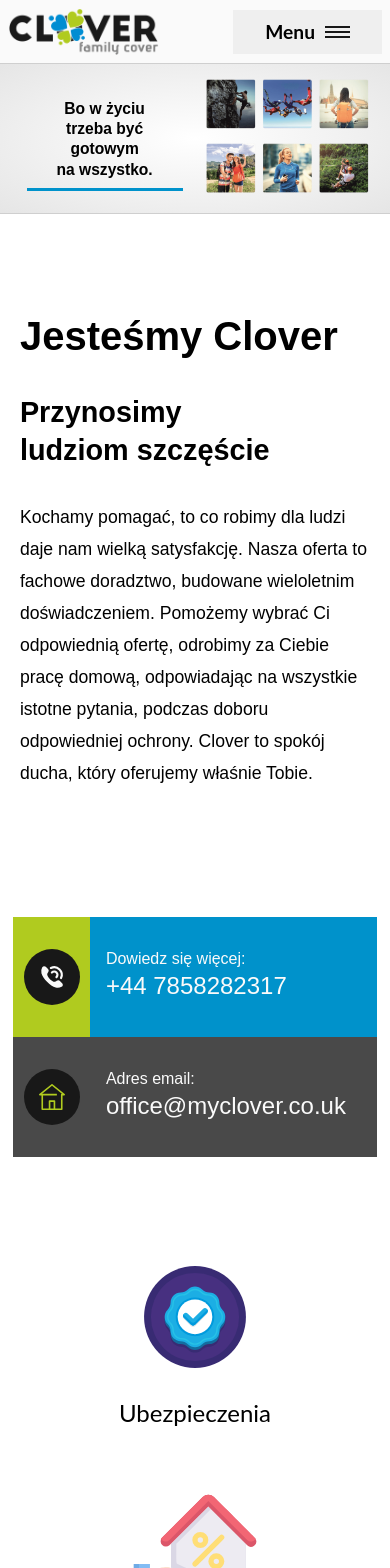
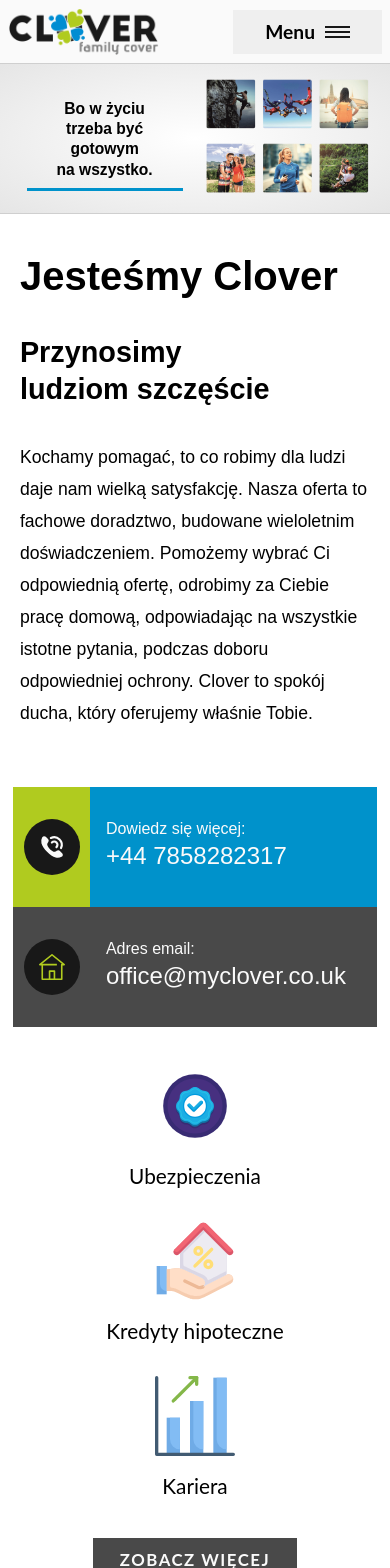
Before and after one commit to TZ-fn/MyClover, a React (Vite) app: page / in a window 390 px wide. Shown: the top 1568 px of the page. Built offline with nearby package versions, Linux system fonts and the light colour scheme; a web font is replaced by a local one.

Commit message:
fix: resize the margins for better responsiveness

```diff
--- a/src/components/AboutSection/AboutSection.module.scss
+++ b/src/components/AboutSection/AboutSection.module.scss
@@ -3,10 +3,14 @@
   flex-direction: column;
   align-items: center;
   justify-content: center;
-  gap: 4rem;
+  gap: 4vw;
   max-width: 85rem;
-  margin: 5rem auto;
+  margin: 5vw auto 10vw auto;
   padding: 1rem 1vw;
+
+  @media (max-width: 1200px) {
+    gap: 10vw;
+  }
 }
 
 .mainInfoContainer,
@@ -38,6 +42,7 @@
 
   @media (max-width: 1200px) {
     flex-direction: column;
+    gap: 15vw;
   }
 }
 
@@ -139,7 +144,6 @@
 }
 
 .iconsContainer {
-  margin-top: 2rem;
   width: 100%;
   justify-content: space-around;
   gap: 2vw;
@@ -154,7 +158,7 @@
 
   @media (max-width: 600px) {
     flex-direction: column;
-    gap: 4rem;
+    gap: 2rem;
   }
 }
 
@@ -162,6 +166,11 @@
   position: relative;
   height: 8rem;
   width: 8rem;
+
+  @media (max-width: 600px) {
+    height: 5rem;
+    width: 5rem;
+  }
 
   &:hover {
     .icon {
@@ -196,6 +205,10 @@
 .iconLabel {
   font-size: 1.5rem;
   transition: all 0.2s ease-in-out;
+
+  @media (max-width: 600px) {
+    font-size: 1.3rem;
+  }
 }
 
 .actionButton {
--- a/src/components/BottomImage/ImageBanner.module.scss
+++ b/src/components/BottomImage/ImageBanner.module.scss
@@ -3,7 +3,7 @@
   height: clamp(15rem, 38vw, 45rem);
   background-image: url("../../assets/footerBg.jpg");
   background-size: cover;
-  background-position: 50% 70%;
+  background-position: 50% 59%;
   background-repeat: no-repeat;
   border-bottom: 1px solid var(--grey);
 }
@@ -11,26 +11,38 @@
 .imageBannerDivider {
   position: relative;
   width: 100%;
-  height: 9vh;
+  height: 8vw;
   background-color: transparent;
 
-  &::before {
+  &::before,
+  &::after {
     position: absolute;
     content: "";
     width: 50%;
-    left: 0;
     height: 100%;
     background-color: #fff;
+
+    @media (max-width: 600px) {
+      height: 130%;
+    }
+  }
+
+  &::before {
+    left: 0;
     border-radius: 0 0 4vw 0;
+
+    @media (max-width: 600px) {
+      border-radius: 0 0 6vw 0;
+    }
   }
+
   &::after {
-    position: absolute;
-    content: "";
     right: 0;
-    width: 50%;
-    height: 100%;
-    background-color: #fff;
     border-radius: 0 0 0 4vw;
+
+    @media (max-width: 600px) {
+      border-radius: 0 0 0 6vw;
+    }
   }
 }
 
--- a/src/components/PostsGallery/PostsGallery.module.scss
+++ b/src/components/PostsGallery/PostsGallery.module.scss
@@ -4,7 +4,7 @@
   display: flex;
   flex-direction: column;
   justify-content: flex-start;
-  margin: 5rem 0;
+  margin: 8vw 0 2rem 0;
 }
 
 .postsGallery {
```
